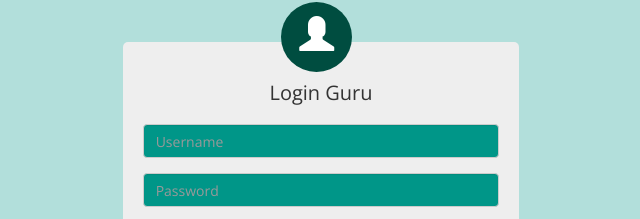
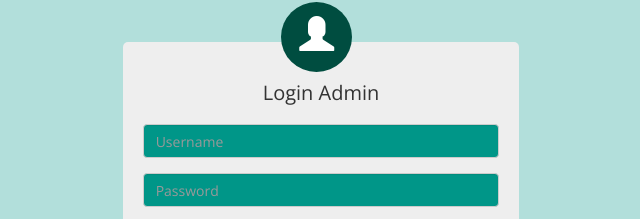
Before and after one commit to handikahevn24/seminar, a plain HTML site: page login-admin.html in a window 1280 px wide. Shown: the part 124-343 px from the top of the page, 319-959 px from the left. Drawn offline with nearby package versions, Linux system fonts and the light colour scheme.

Commit message:
Ganti nama Login Guru ke Admin

```diff
--- a/login-admin.html
+++ b/login-admin.html
@@ -67,7 +67,7 @@
                     <em class="glyphicon glyphicon-user"></em>
                 </div>
                 <form action="" class="inner-login" method="post">
-                    <h3 class="text-center title-login">Login Guru <h3>
+                    <h3 class="text-center title-login">Login Admin <h3>
                         <div class="form-group">
                             <input type="text" class="form-control" name="username" placeholder="Username">
                         </div>
```
